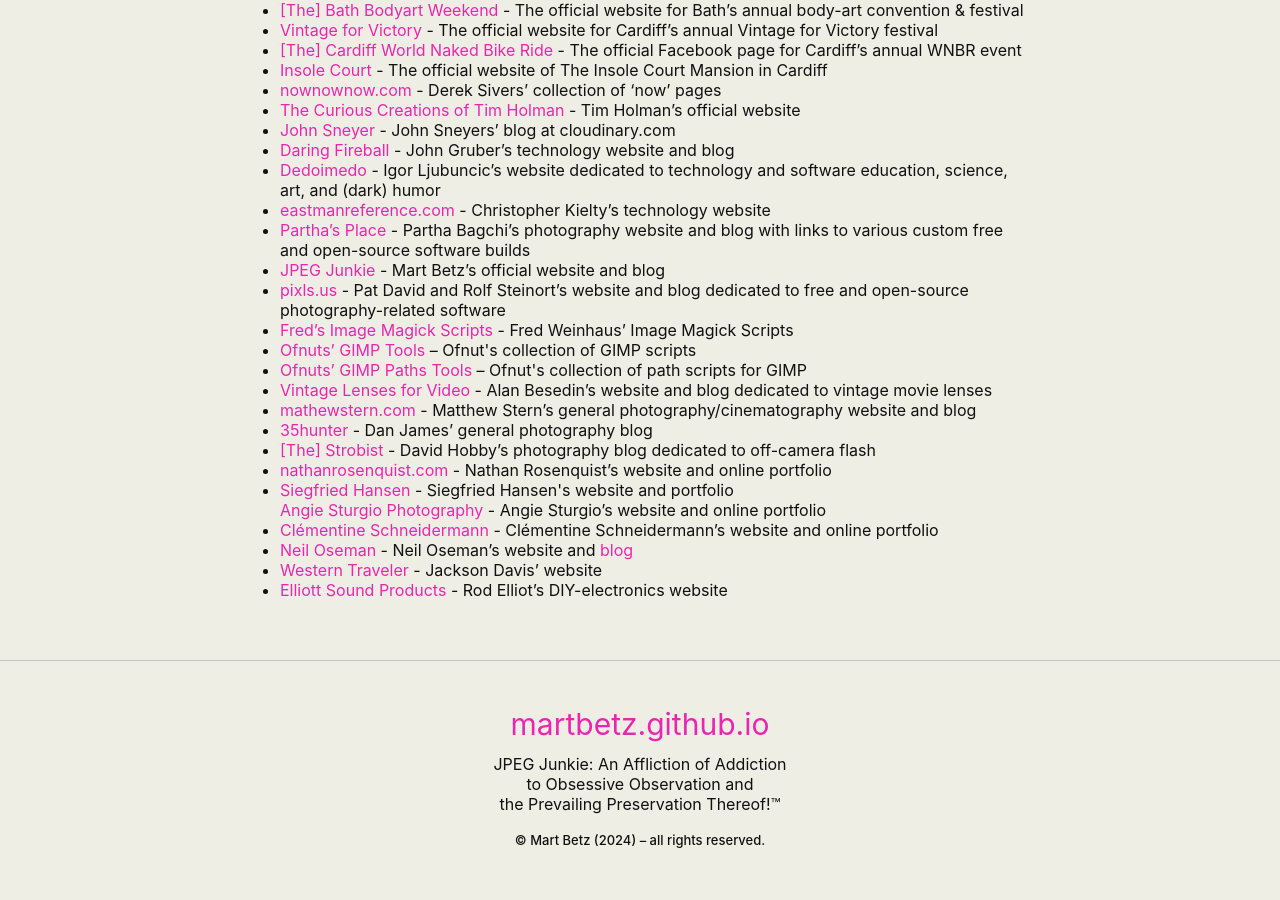
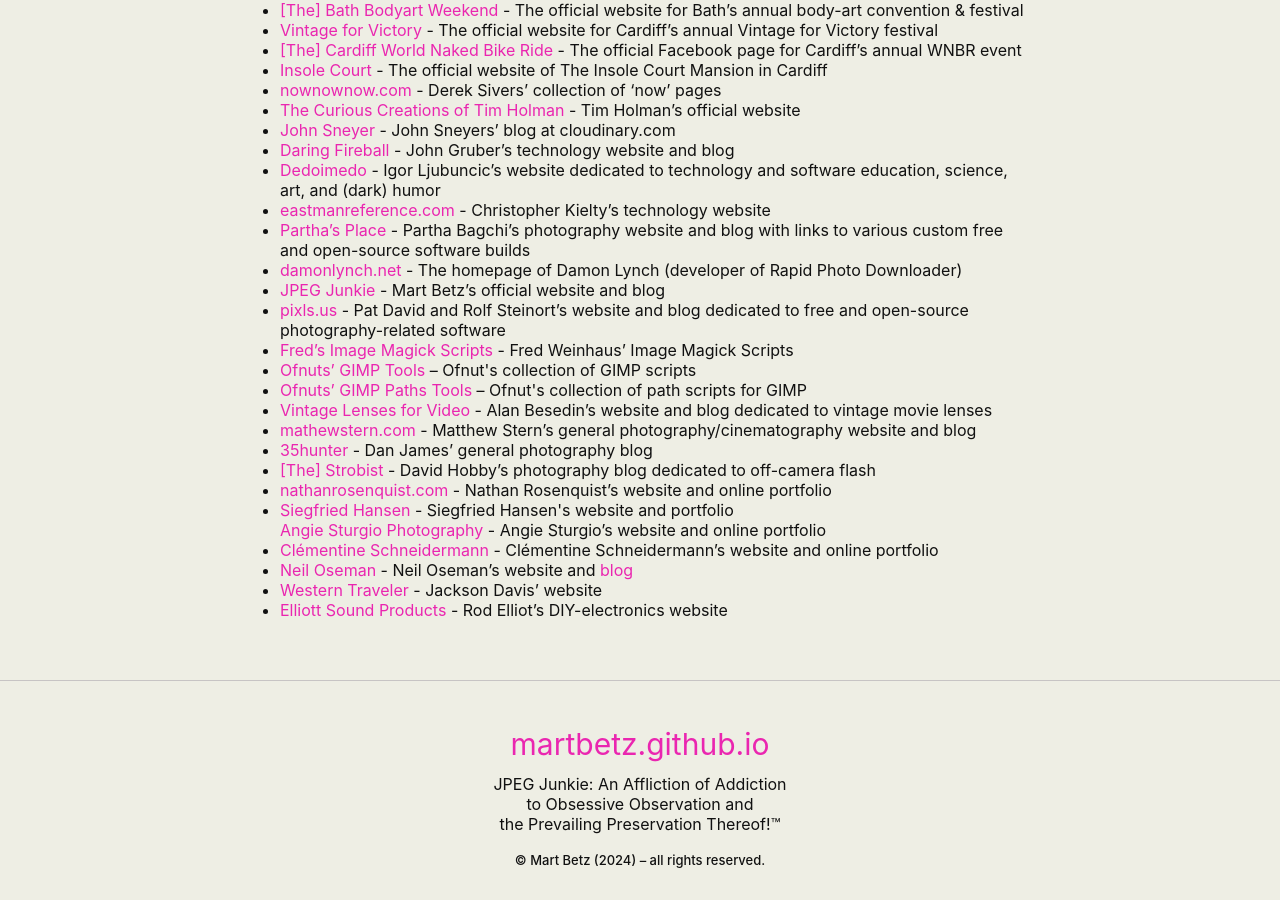
Before and after one commit to martbetz/martbetz.github.io, a Jekyll site: the page built from useful-links.html, in a window 1280 px wide and 900 px high, scrolled down 13089 px. Built offline with Jekyll 4.4.1, drawn with Linux system fonts in a browser that asks for light colours.

Commit message:
Update useful-links.html

```diff
--- a/useful-links.html
+++ b/useful-links.html
@@ -595,6 +595,7 @@
 <li><a href="https://www.dedoimedo.com">Dedoimedo</a> - Igor Ljubuncic’s website dedicated to technology and software education, science, art, and (dark) humor</li>
 <li><a href="https://eastmanreference.com">eastmanreference.com</a> - Christopher Kielty’s technology website</li>
 <li><a href="https://www.partha.com">Partha’s Place</a> - Partha Bagchi’s photography website and blog with links to various custom free and open-source software builds</li>
+<li><a href="https://damonlynch.net/">damonlynch.net</a> - The homepage of Damon Lynch (developer of Rapid Photo Downloader)</li>
 <li><a href="https://martbetz.github.io">JPEG Junkie</a> - Mart Betz’s official website and blog</li>
 <li><a href="https://pixls.us">pixls.us</a><span class="corpsgris11"> - Pat David and Rolf Steinort’s website and blog dedicated to free and open-source photography-related software</li>
 <li><a href="http://www.fmwconcepts.com/imagemagick/index.php">Fred’s Image Magick Scripts</a> - Fred Weinhaus’ Image Magick Scripts</li>
```
